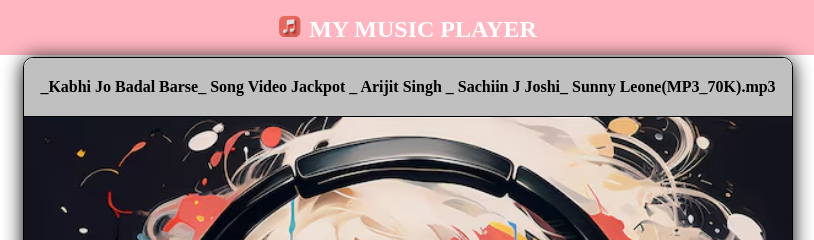
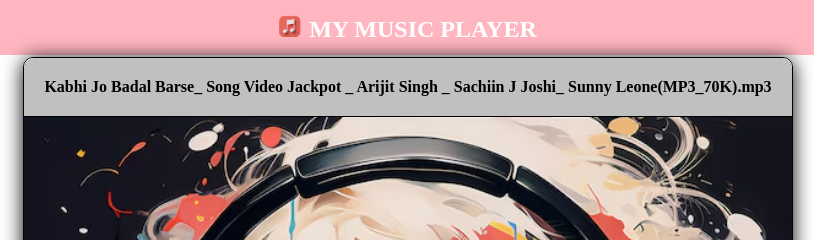
Before and after one commit to RITURAJKUKMAR/my-music, a plain HTML site: page index.html in a window 1280 px wide. Shown: the top 240 px of the page, 232-1046 px from the left. Drawn offline with Linux system fonts and the light colour scheme.

Commit message:
Add files via upload

```diff
--- a/index.html
+++ b/index.html
@@ -15,10 +15,10 @@
         <section>
             <div class="container">
                 <div class="music-name">
-                    <b id="songName">Kabhi Jo Badal Barse_ Song Video Jackpot _ Arijit Singh _ Sachiin J Joshi_ Sunny Leone(MP3)</b>
+                    <b id="songName">Kabhi Jo Badal Barse_ Song Video Jackpot _ Arijit Singh _ Sachiin J Joshi_ Sunny Leone(MP3_70K).mp3</b>
                 </div>
                 <div class="bgImg">
-                    <audio id="song" onloadeddata="loaded();" src="All Music/_Kabhi Jo Badal Barse_ Song Video Jackpot _ Arijit Singh _ Sachiin J Joshi_ Sunny Leone(MP3_70K).mp3" ></audio>
+                    <audio id="song" onloadeddata="loaded();" src="All Music/Kabhi Jo Badal Barse_ Song Video Jackpot _ Arijit Singh _ Sachiin J Joshi_ Sunny Leone(MP3_70K).mp3" ></audio>
                 </div>
                 <div class="controls">
                     <span id="starting-time"></span><input type="range" name="time-line" id="time-line"><span id="ending-time"></span>
--- a/script/app.js
+++ b/script/app.js
@@ -1,6 +1,6 @@
 let timeLine = document.getElementById("time-line");
 timeLine.value = 0;
-let songs = ["_Kabhi Jo Badal Barse_ Song Video Jackpot _ Arijit Singh _ Sachiin J Joshi_ Sunny Leone(MP3_70K).mp3",
+let songs = ["Kabhi Jo Badal Barse_ Song Video Jackpot _ Arijit Singh _ Sachiin J Joshi_ Sunny Leone(MP3_70K).mp3",
     "Aashiqui Aa Gayi (Full Video) Radhe Shyam _ Prabhas_ Pooja Hegde _ Mithoon_ Arijit Singh _ Bhushan K(MP3_70K).mp3",
     "Akhiyaan Gulaab (Song)_ Shahid Kapoor_ Kriti Sanon _ Mitraz _ Teri Baaton Mein Aisa Uljha Jiya(MP3_70K).mp3",
     "Badshah - Sajna _ Say Yes To The Dress (Official Video) _ Payal Dev -Top Wedding Song(MP3_70K).mp3",
```
Also changed, not shown: 1 other file.
